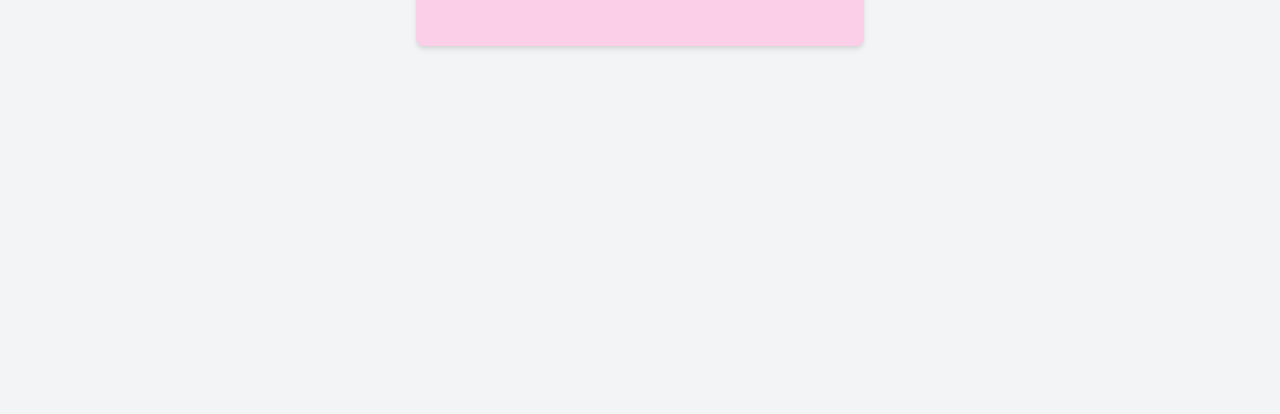
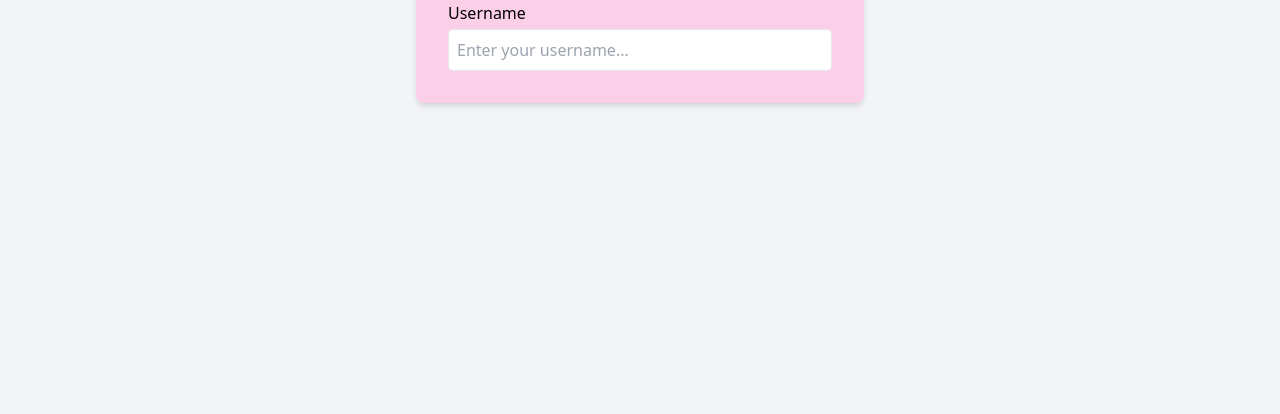
Before and after one commit to TaliaBarZohar/Ai-Blog-Generator, a plain HTML site: page frontend/login.html in a window 1280 px wide. Shown: the part 454-868 px from the top of the page. Drawn offline with nearby package versions, Linux system fonts and the light colour scheme.

Commit message:
Login Create

```diff
--- a/frontend/login.html
+++ b/frontend/login.html
@@ -20,7 +20,24 @@
     </nav>
     <!-- Min content -->
     <div class="flex items-center justify-center h-screen">
-      <div class="bg-pink-200 p-8 shadow-md rounded-lg max-w-md w-full"></div>
+      <div class="bg-pink-200 p-8 shadow-md rounded-lg max-w-md w-full">
+        <!-- Login form -->
+        <form class="space-y-4">
+          <h2 class="text-xl font-semibold">Login</h2>
+          <div>
+            <label for="username" class="block mb-1 font-medium">
+              Username
+            </label>
+            <input
+              type="text"
+              id="username"
+              name="username"
+              placeholder="Enter your username..."
+              class="w-full p-2 border rounded"
+            />
+          </div>
+        </form>
+      </div>
     </div>
   </body>
 </html>
```
